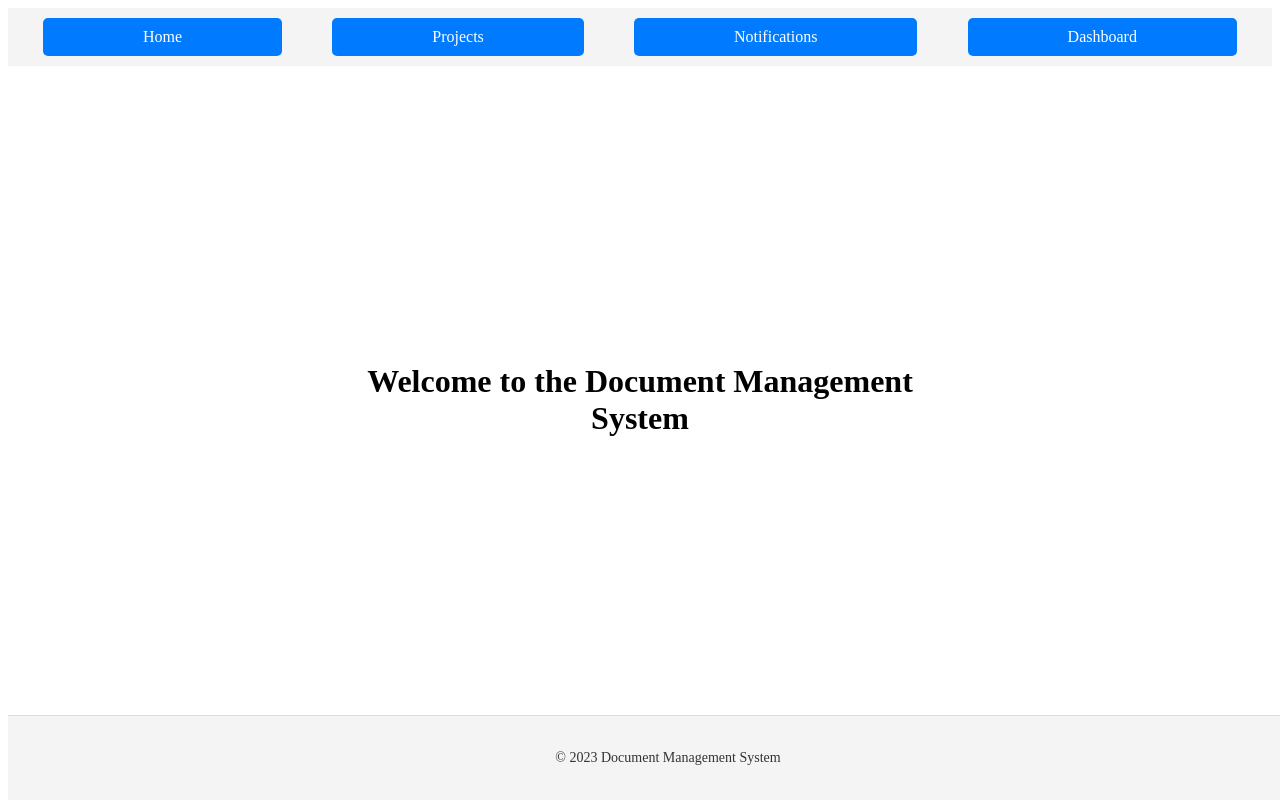
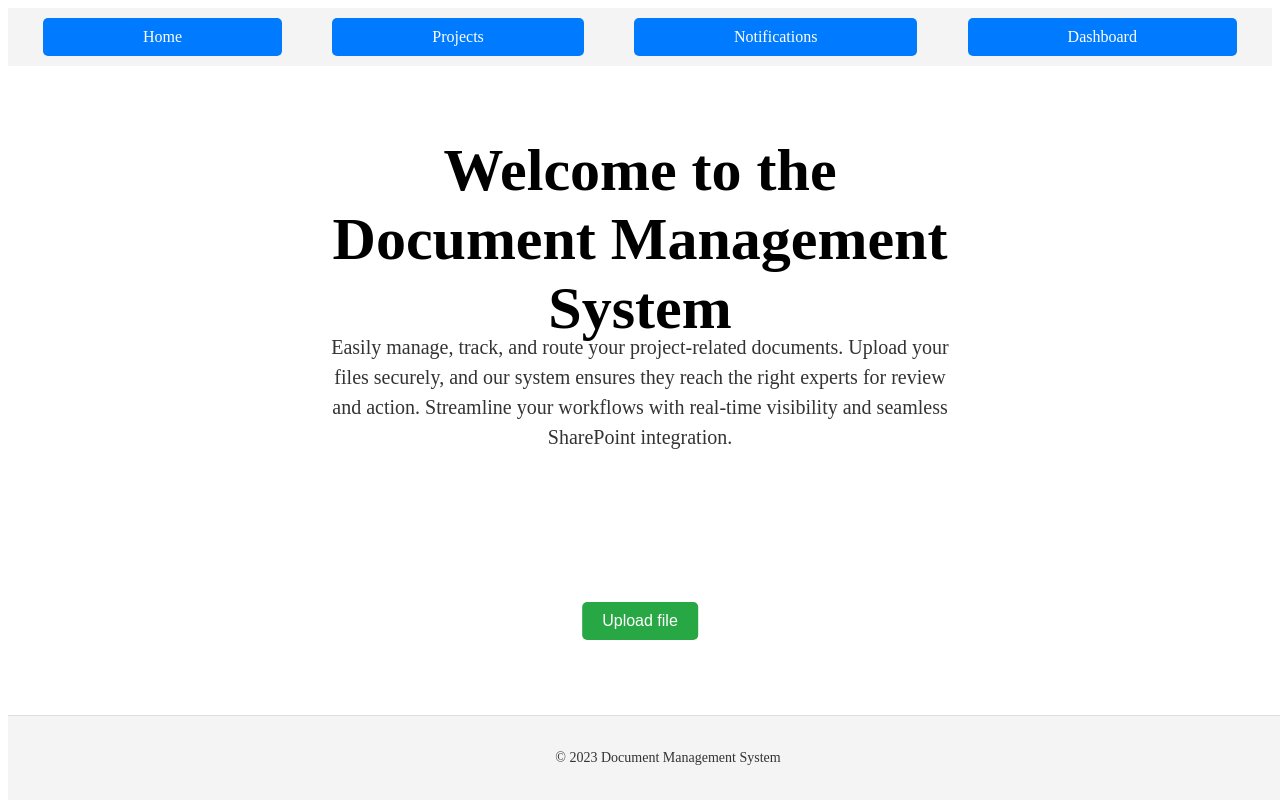
Before and after one commit to ahsan-f/Document-Management-System, a Flask app: page / in a window 1280 px wide. Run offline with Flask 3, Linux system fonts and the light colour scheme.

Commit message:
Added description and upload file button

```diff
--- a/dms-backend/static/styles.css
+++ b/dms-backend/static/styles.css
@@ -31,8 +31,36 @@ footer {
 
 header {
     position: absolute;
-    top: 50%;
+    top: 30%;
     left: 50%;
     transform: translate(-50%, -50%);
     text-align: center;
+    font-size: 30px;
 }
+
+
+main {
+    position: absolute;
+    top: 45%;
+    left: 50%;
+    transform: translate(-50%, -30%);
+    text-align: center;
+    font-size: 20px;
+    color: #333;
+    line-height: 1.5;
+}
+
+.upload-file {
+    position: absolute;
+    bottom: 20%;
+    left: 50%;
+    transform: translateX(-50%);
+    padding: 10px 20px;
+    background-color: #28a745;
+    color: white;
+    border: none;
+    border-radius: 5px;
+    text-align: center;
+    cursor: pointer;
+    font-size: 16px;
+}
--- a/dms-backend/templates/home.html
+++ b/dms-backend/templates/home.html
@@ -16,6 +16,14 @@
     <header>
         <h1>Welcome to the Document Management System</h1>
     </header>
+    <main>
+        <p>Easily manage, track, and route your project-related documents. Upload your files securely,
+            and our system ensures they reach the right experts for review and action. Streamline your
+            workflows with real-time visibility and seamless SharePoint integration.</p>
+    </main>
+    <button class="upload-file">
+        Upload file
+    </button>
     <footer>
         <p>&copy; 2023 Document Management System</p>
     </footer>
```
